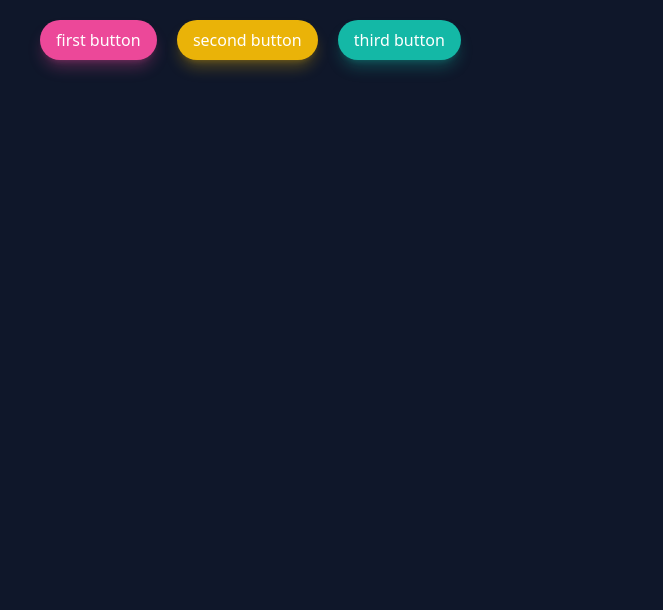
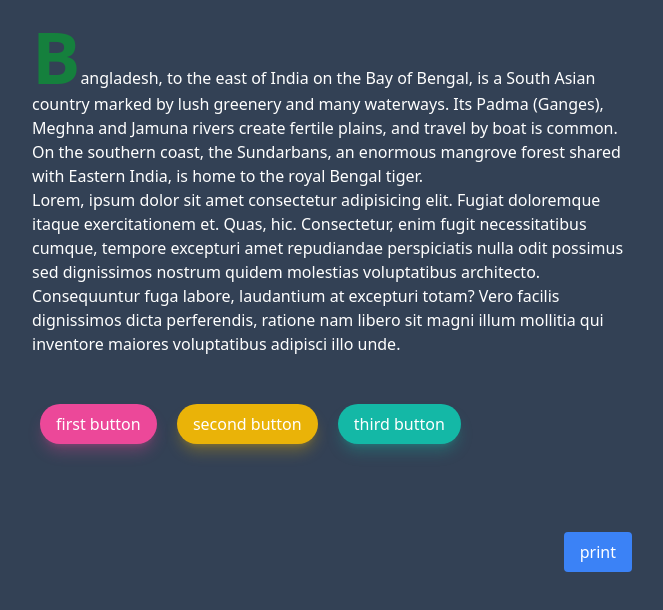
Before and after one commit to Nazmul1582/learn-tailwindcss, a website: page src/index.html in a window 1280 px wide. Shown: the whole page, without its empty margins (308-971 px from the left). Drawn offline with Linux system fonts and the light colour scheme.

Commit message:
print modifier

```diff
--- a/src/index.html
+++ b/src/index.html
@@ -8,10 +8,30 @@
 
     <link rel="stylesheet" href="../dist/tailwind.css" />
   </head>
-  <body class="p-5 w-1/2 mx-auto dark:sm:bg-slate-900 dark:text-white">
-    <div class="text-gray-500 dark:text-white">
+  <body
+    class="p-5 w-1/2 mx-auto dark:sm:bg-slate-700 print:!text-black dark:text-white print:w-full print:text-justify"
+  >
+    <div
+      class="text-gray-500 first-letter:text-7xl first-letter:text-green-700 first-letter:font-bold selection:bg-yellow-400 dark:text-white print:!text-black"
+    >
+      Bangladesh, to the east of India on the Bay of Bengal, is a South Asian
+      country marked by lush greenery and many waterways. Its Padma (Ganges),
+      Meghna and Jamuna rivers create fertile plains, and travel by boat is
+      common. On the southern coast, the Sundarbans, an enormous mangrove forest
+      shared with Eastern India, is home to the royal Bengal tiger.
+    </div>
+    <div>
+      Lorem, ipsum dolor sit amet consectetur adipisicing elit. Fugiat
+      doloremque itaque exercitationem et. Quas, hic. Consectetur, enim fugit
+      necessitatibus cumque, tempore excepturi amet repudiandae perspiciatis
+      nulla odit possimus sed dignissimos nostrum quidem molestias voluptatibus
+      architecto. Consequuntur fuga labore, laudantium at excepturi totam? Vero
+      facilis dignissimos dicta perferendis, ratione nam libero sit magni illum
+      mollitia qui inventore maiores voluptatibus adipisci illo unde.
+    </div>
+    <div class="mt-10">
       <button
-        class="px-4 py-2 bg-pink-500 rounded-full mx-2 text-center shadow-lg shadow-pink-500/30"
+        class="px-4 py-2 bg-pink-500 rounded-full m-2 text-center shadow-lg shadow-pink-500/30"
       >
         first button
       </button>
@@ -26,5 +46,14 @@
         third button
       </button>
     </div>
+
+    <div class="mt-20 flex justify-end">
+      <button
+        class="px-4 py-2 bg-blue-500 rounded print:hidden"
+        onClick="window.print()"
+      >
+        print
+      </button>
+    </div>
   </body>
 </html>
```
Also changed, not shown: README.md, dist/tailwind.css, images/print-layout.png (added), images/print-modifier.png (added).
